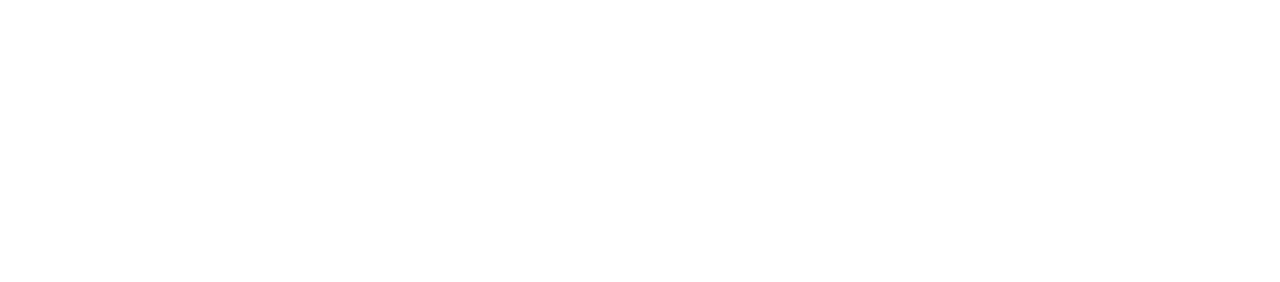
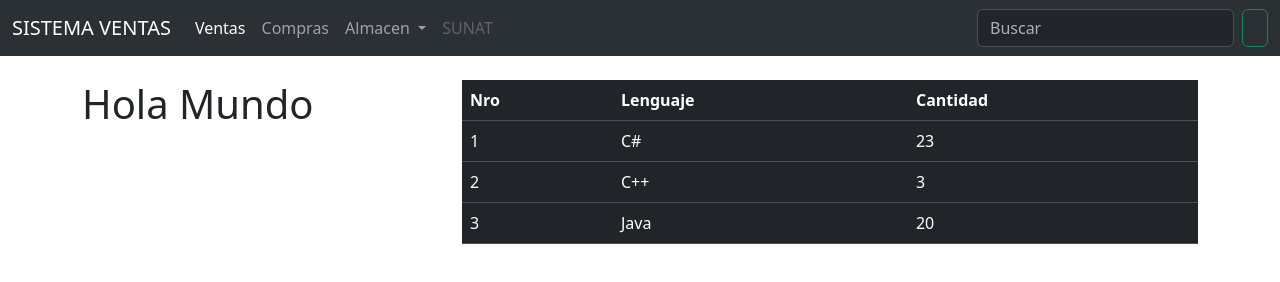
Before and after one commit to tony12066/demo1, a plain HTML site: page index.html in a window 1280 px wide. Drawn offline with nearby package versions, Linux system fonts and the light colour scheme.

Commit message:
Version 2 - Cambios en la estructura

```diff
--- a/index.html
+++ b/index.html
@@ -1,12 +1,95 @@
 <!DOCTYPE html>
 <html>
+
 <head>
     <meta charset='utf-8'>
     <meta http-equiv='X-UA-Compatible' content='IE=edge'>
     <title>Prototipo 1</title>
+    <!--Bootstrap-->
+    <link href="https://cdn.jsdelivr.net/npm/bootstrap@5.3.2/dist/css/bootstrap.min.css" rel="stylesheet"
+        integrity="sha384-T3c6CoIi6uLrA9TneNEoa7RxnatzjcDSCmG1MXxSR1GAsXEV/Dwwykc2MPK8M2HN" crossorigin="anonymous">
+    <script src="https://cdn.jsdelivr.net/npm/bootstrap@5.3.2/dist/js/bootstrap.bundle.min.js" integrity="sha384-C6RzsynM9kWDrMNeT87bh95OGNyZPhcTNXj1NW7RuBCsyN/o0jlpcV8Qyq46cDfL" crossorigin="anonymous"></script>
+
     <meta name='viewport' content='width=device-width, initial-scale=1'>
 </head>
+
 <body>
+    <nav class="navbar navbar-expand-lg bg-body-tertiary bg-dark" data-bs-theme="dark">
+        <div class="container-fluid">
+            <a class="navbar-brand" href="#">SISTEMA VENTAS</a>
+            <button class="navbar-toggler" type="button" data-bs-toggle="collapse" data-bs-target="#navbarScroll"
+                aria-controls="navbarScroll" aria-expanded="false" aria-label="Toggle navigation">
+                <span class="navbar-toggler-icon"></span>
+            </button>
+            <div class="collapse navbar-collapse" id="navbarScroll">
+                <ul class="navbar-nav me-auto my-2 my-lg-0 navbar-nav-scroll" style="--bs-scroll-height: 100px;">
+                    <li class="nav-item">
+                        <a class="nav-link active" aria-current="page" href="#">Ventas</a>
+                    </li>
+                    <li class="nav-item">
+                        <a class="nav-link" href="#">Compras</a>
+                    </li>
+                    <li class="nav-item dropdown">
+                        <a class="nav-link dropdown-toggle" href="#" role="button" data-bs-toggle="dropdown"
+                            aria-expanded="false">
+                            Almacen
+                        </a>
+                        <ul class="dropdown-menu">
+                            <li><a class="dropdown-item" href="#">Nuevo Producto</a></li>
+                            <li><a class="dropdown-item" href="#">Lista de Productos</a></li>
+                            <li>
+                                <hr class="dropdown-divider">
+                            </li>
+                            <li><a class="dropdown-item" href="#">Categoria de productos</a></li>
+                        </ul>
+                    </li>
+                    <li class="nav-item">
+                        <a class="nav-link disabled" aria-disabled="true">SUNAT</a>
+                    </li>
+                </ul>
+                <form class="d-flex" role="search">
+                    <input class="form-control me-2" type="search" placeholder="Buscar" aria-label="Search">
+                    <button class="btn btn-outline-success" type="submit"><i class="fa-sharp fa-solid fa-magnifying-glass"></i></button>
+                </form>
+            </div>
+        </div>
+    </nav>
+    <br>
+    <div class="container">
+        <div class="row">
+            <div class="col-md-4">
+                <h1>Hola Mundo</h1>
+            </div>
+            <div class="col-md-8">
+                <table class="table table-dark">
+                    <thead>
+                        <tr>
+                            <th>Nro</th>
+                            <th>Lenguaje</th>
+                            <th>Cantidad</th>
+                        </tr>
+                    </thead>
+                    <tbody>
+                        <tr>
+                            <td>1</td>
+                            <td>C#</td>
+                            <td>23</td>
+                        </tr>
+                        <tr>
+                            <td>2</td>
+                            <td>C++</td>
+                            <td>3</td>
+                        </tr>
+                        <tr>
+                            <td>3</td>
+                            <td>Java</td>
+                            <td>20</td>
+                        </tr>
+                    </tbody>
+                </table>
+            </div>
+        </div>
+    </div>
+</body>
 
-</body>
 </html>
```
